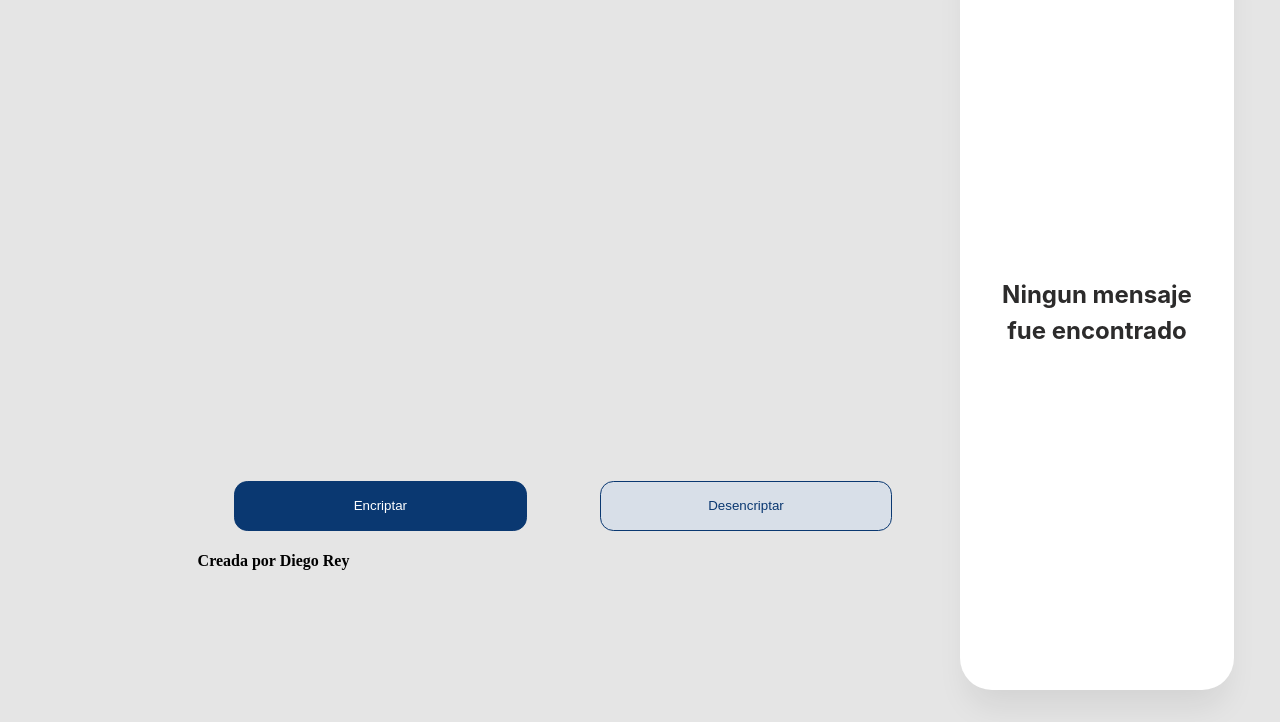
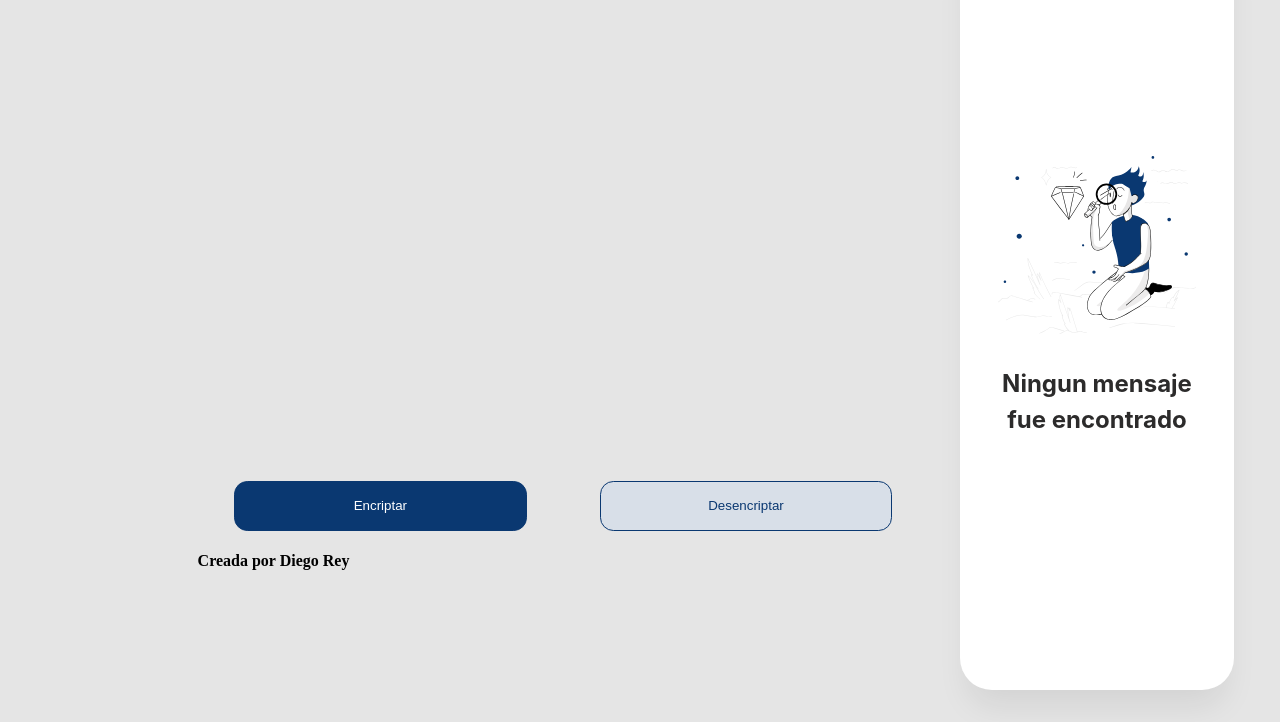
Before and after one commit to direy95/encriptador, a plain HTML site: page index.html in a window 1280 px wide. Shown: the part 78-800 px from the top of the page. Drawn offline with Linux system fonts and the light colour scheme; the site is published under a folder, as on GitHub Pages, so addresses that start at the root find nothing.

Commit message:
SVG se muestra

```diff
--- a/index.html
+++ b/index.html
@@ -31,7 +31,7 @@
         <div id="output">
             <div class="output__texto" id="output__texto">
                 <div class="output__texto-nodecrypt">
-                    <img src="/assets/muñeco.svg" alt="">
+                    <img src="./assets/muñeco.svg" alt="">
                     <h4 class="output__texto-nomensaje">Ningun mensaje fue encontrado</h4>
                 </div>
             </div>
```
